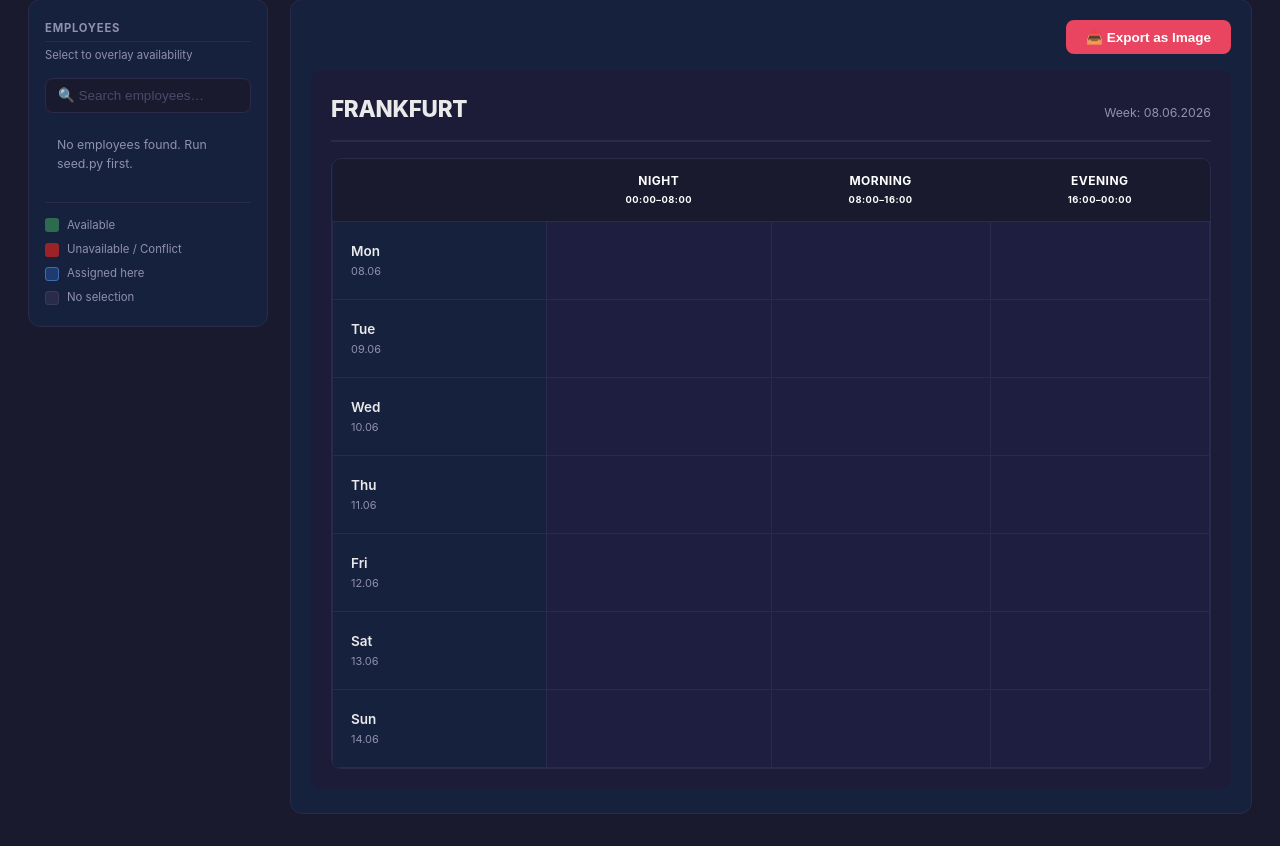
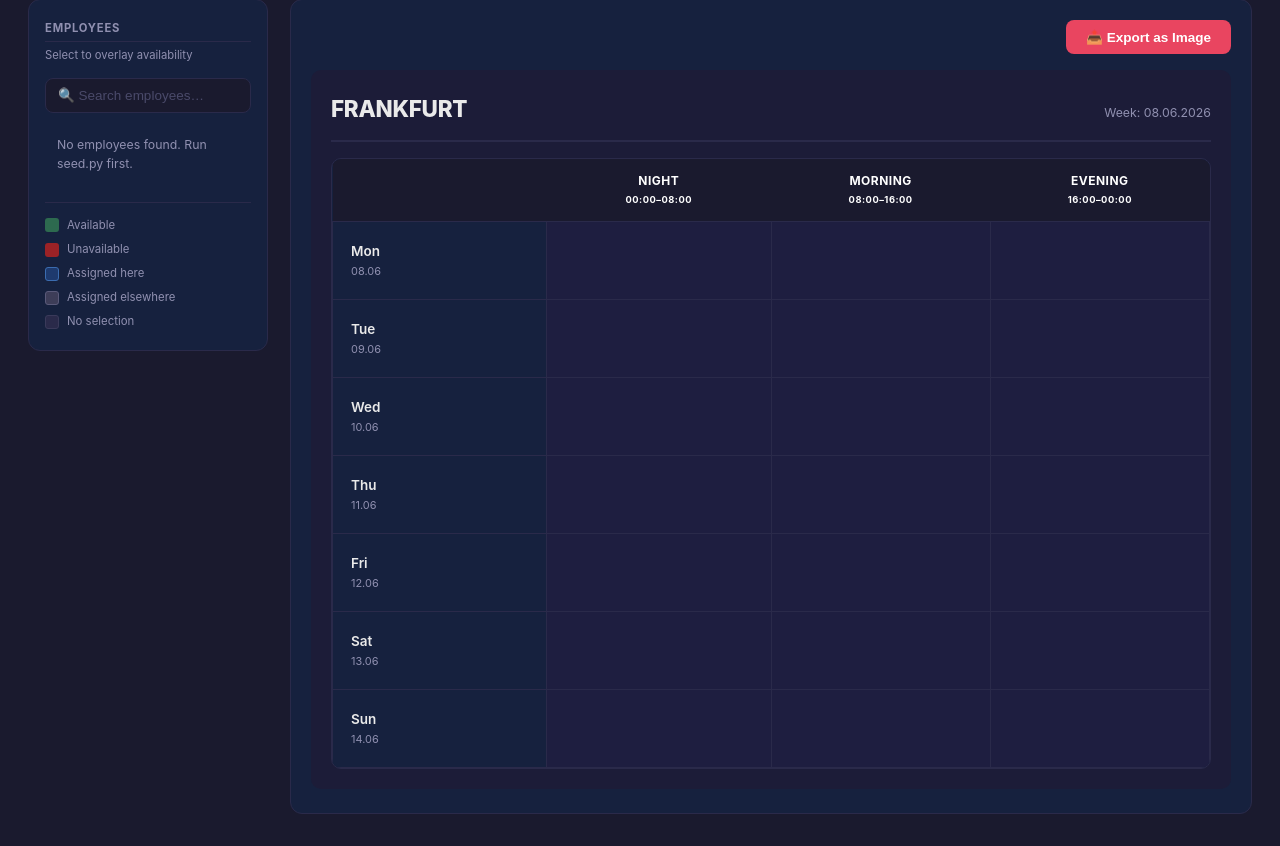
Before and after one commit to MustafaKhan-007/spati-scheduler, a Flask app: page /admin/dashboard in a window 1280 px wide. Shown: the part 131-977 px from the top of the page. Run offline with Flask 3, Linux system fonts and the light colour scheme; the visitor is signed in with stand-in values (Sample User, id 1); data comes from the database, SQL or seed files in the repository; data that the repository does not hold is empty.

Commit message:
assigned slots appear grey

```diff
--- a/static/calendar.js
+++ b/static/calendar.js
@@ -288,7 +288,7 @@ function renderCell(cell) {
   }
 
   // ── Background colour based on active employee's state ───
-  cell.classList.remove("available", "unavail", "cell-assigned-here", "cell-neutral");
+  cell.classList.remove("available", "unavail", "cell-assigned-here", "cell-neutral", "cell-assigned-elsewhere");
 
   if (!activeUserId) {
     cell.classList.add("cell-neutral");
@@ -300,12 +300,12 @@ function renderCell(cell) {
 
   if (shift) {
     if (shift.at_this_branch) {
-      // Employee is assigned HERE for this slot
+      // Employee is assigned HERE for this slot — blue
       cell.classList.add("cell-assigned-here");
       cell.dataset.shiftAssigned = "true";
     } else {
-      // Employee is assigned elsewhere — show as conflict (red)
-      cell.classList.add("unavail");
+      // Employee already assigned at a different branch — grey (not an error, just busy)
+      cell.classList.add("cell-assigned-elsewhere");
       cell.dataset.shiftAssigned = "false";
     }
   } else {
@@ -401,22 +401,24 @@ function doExport() {
   var cells    = Array.from(document.querySelectorAll(".admin-cell"));
   var snapshot = cells.map(function (cell) {
     return {
-      available:    cell.classList.contains("available"),
-      unavail:      cell.classList.contains("unavail"),
-      assignedHere: cell.classList.contains("cell-assigned-here"),
+      available:         cell.classList.contains("available"),
+      unavail:           cell.classList.contains("unavail"),
+      assignedHere:      cell.classList.contains("cell-assigned-here"),
+      assignedElsewhere: cell.classList.contains("cell-assigned-elsewhere"),
     };
   });
   cells.forEach(function (cell) {
-    cell.classList.remove("available", "unavail", "cell-assigned-here");
+    cell.classList.remove("available", "unavail", "cell-assigned-here", "cell-assigned-elsewhere");
     cell.classList.add("cell-neutral");
   });
 
   function restoreCells() {
     cells.forEach(function (cell, i) {
       cell.classList.remove("cell-neutral");
-      if (snapshot[i].available)    cell.classList.add("available");
-      if (snapshot[i].unavail)      cell.classList.add("unavail");
-      if (snapshot[i].assignedHere) cell.classList.add("cell-assigned-here");
+      if (snapshot[i].available)         cell.classList.add("available");
+      if (snapshot[i].unavail)           cell.classList.add("unavail");
+      if (snapshot[i].assignedHere)      cell.classList.add("cell-assigned-here");
+      if (snapshot[i].assignedElsewhere) cell.classList.add("cell-assigned-elsewhere");
     });
   }
 
--- a/static/style.css
+++ b/static/style.css
@@ -10,7 +10,8 @@
   --text-muted: #9090b0;
   --available:  #2d6a4f;
   --unavail:    #9b2226;
-  --assigned:   #1e3a6e;   /* blue — assigned to this branch */
+  --assigned:           #1e3a6e;   /* blue  — assigned to this branch */
+  --assigned-elsewhere: #3d3d58;   /* grey  — assigned at another branch */
   --border:     #2a2a4a;
   --radius:     8px;
 }
@@ -670,7 +671,8 @@ small { font-size: 0.78em; }
 
 .swatch-avail    { background: var(--available); }
 .swatch-unavail  { background: var(--unavail); }
-.swatch-assigned { background: var(--assigned); border: 1px solid #3b6cb0; }
+.swatch-assigned    { background: var(--assigned); border: 1px solid #3b6cb0; }
+.swatch-elsewhere   { background: var(--assigned-elsewhere); border: 1px solid #5a5a7a; }
 .swatch-neutral  { background: #2a2a4a; border: 1px solid #3a3a5a; }
 
 /* ── RIGHT PANEL ───────────────────────────────────────────── */
@@ -749,8 +751,9 @@ small { font-size: 0.78em; }
 .admin-cell.cell-assigned-here:hover { filter: brightness(1.22); }
 
 /* ── Cell colour states ────────────────────────────────────── */
-.calendar-cell.cell-neutral      { background-color: #22224a; }
-.calendar-cell.cell-assigned-here { background-color: var(--assigned); }
+.calendar-cell.cell-neutral           { background-color: #22224a; }
+.calendar-cell.cell-assigned-here     { background-color: var(--assigned); }
+.calendar-cell.cell-assigned-elsewhere { background-color: var(--assigned-elsewhere); cursor: default; }
 
 /* ── Names inside cells ────────────────────────────────────── */
 .cell-names {
--- a/templates/admin_dashboard.html
+++ b/templates/admin_dashboard.html
@@ -75,6 +75,7 @@
           <div class="legend-row"><span class="swatch swatch-avail"></span>{{ t.legend_available }}</div>
           <div class="legend-row"><span class="swatch swatch-unavail"></span>{{ t.legend_unavail }}</div>
           <div class="legend-row"><span class="swatch swatch-assigned"></span>{{ t.legend_assigned }}</div>
+          <div class="legend-row"><span class="swatch swatch-elsewhere"></span>{{ t.legend_elsewhere }}</div>
           <div class="legend-row"><span class="swatch swatch-neutral"></span>{{ t.legend_neutral }}</div>
         </div>
       </aside>
--- a/translations.py
+++ b/translations.py
@@ -44,10 +44,11 @@ TRANSLATIONS = {
         "no_branches":     "No branches — run seed.py first.",
 
         # Legend
-        "legend_available": "Available",
-        "legend_unavail":   "Unavailable / Conflict",
-        "legend_assigned":  "Assigned here",
-        "legend_neutral":   "No selection",
+        "legend_available":  "Available",
+        "legend_unavail":    "Unavailable",
+        "legend_assigned":   "Assigned here",
+        "legend_elsewhere":  "Assigned elsewhere",
+        "legend_neutral":    "No selection",
 
         # Day abbreviations (Mon–Sun)
         "days": ["Mon", "Tue", "Wed", "Thu", "Fri", "Sat", "Sun"],
@@ -99,10 +100,11 @@ TRANSLATIONS = {
         "no_employees":    "Keine Mitarbeiter gefunden.\nBitte seed.py ausführen.",
         "no_branches":     "Keine Filialen — bitte seed.py ausführen.",
 
-        "legend_available": "Verfügbar",
-        "legend_unavail":   "Nicht verfügbar / Überschneidung",
-        "legend_assigned":  "Hier eingeplant",
-        "legend_neutral":   "Keine Auswahl",
+        "legend_available":  "Verfügbar",
+        "legend_unavail":    "Nicht verfügbar",
+        "legend_assigned":   "Hier eingeplant",
+        "legend_elsewhere":  "Anderswo eingeplant",
+        "legend_neutral":    "Keine Auswahl",
 
         "days": ["Mo", "Di", "Mi", "Do", "Fr", "Sa", "So"],
 
@@ -150,10 +152,11 @@ TRANSLATIONS = {
         "no_employees":    "Çalışan bulunamadı.\nLütfen seed.py çalıştırın.",
         "no_branches":     "Şube yok — lütfen seed.py çalıştırın.",
 
-        "legend_available": "Müsait",
-        "legend_unavail":   "Müsait Değil / Çakışma",
-        "legend_assigned":  "Buraya atandı",
-        "legend_neutral":   "Seçim yok",
+        "legend_available":  "Müsait",
+        "legend_unavail":    "Müsait Değil",
+        "legend_assigned":   "Buraya atandı",
+        "legend_elsewhere":  "Başka şubede atandı",
+        "legend_neutral":    "Seçim yok",
 
         "days": ["Pzt", "Sal", "Çar", "Per", "Cum", "Cmt", "Paz"],
 
```
